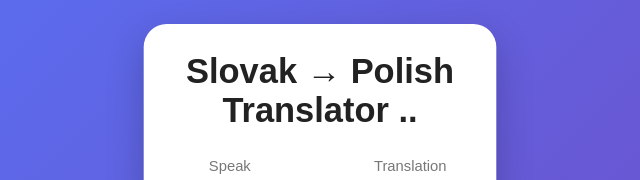
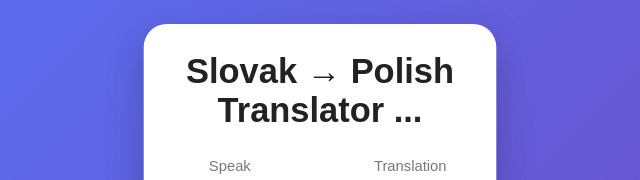
Before and after one commit to juliuswe415/multilingual-voice-translation-elevenlabs-sk-pl, a website: page public/index.html in a window 1280 px wide. Shown: the top 180 px of the page, 320-960 px from the left. Drawn offline with Linux system fonts and the light colour scheme.

Commit message:
Update index.html

```diff
--- a/public/index.html
+++ b/public/index.html
@@ -24,7 +24,7 @@
 
     <h1>
       Slovak → Polish<br />
-      Translator ..
+      Translator ...
     </h1>
 
     <div class="translator-info">
```
